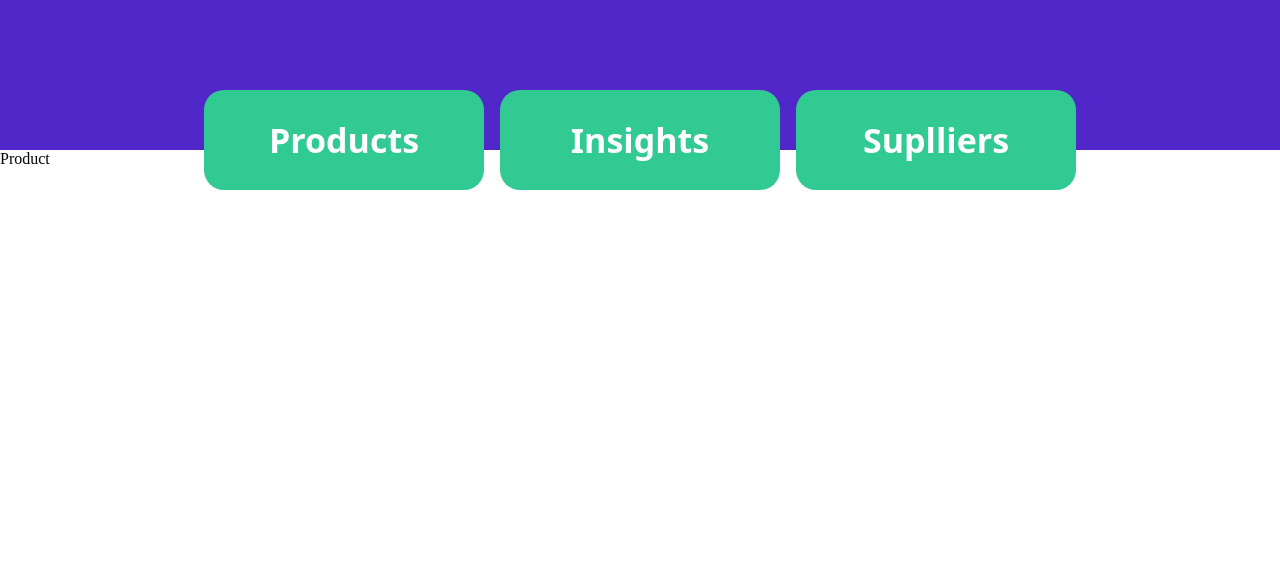
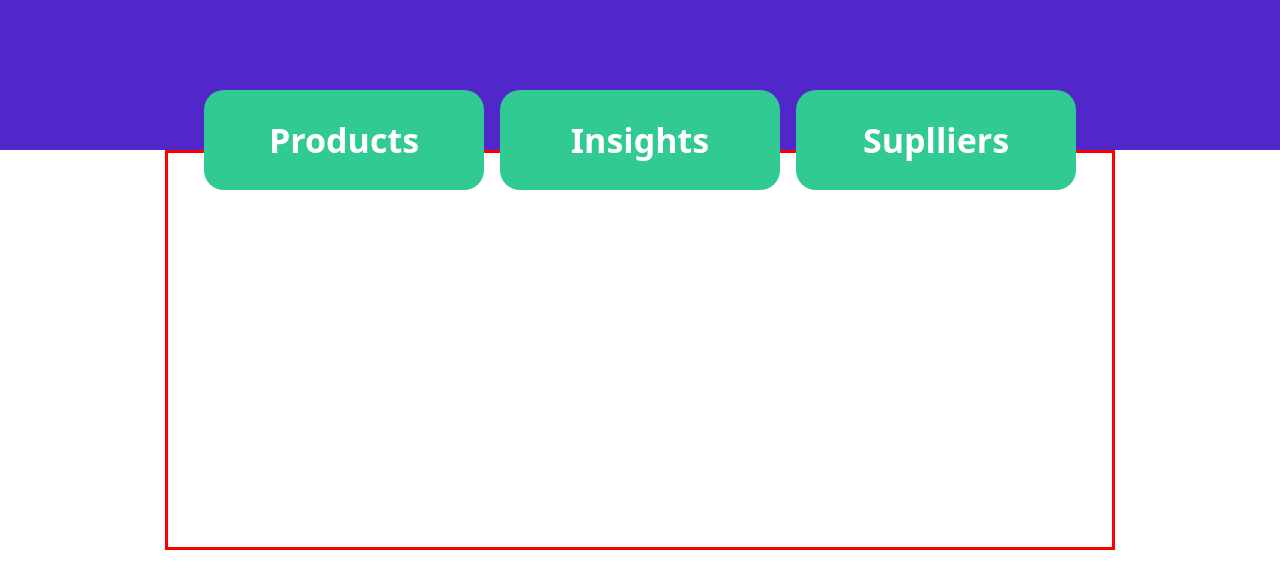
Before and after one commit to JoaoTorpe/stockFlow-FrontEnd, a React (Vite) app: page /products in a window 1280 px wide. Shown: the top 588 px of the page. Built offline with nearby package versions, Linux system fonts and the light colour scheme.

Commit message:
Product label jsx and css

```diff
--- a/src/components/App.css
+++ b/src/components/App.css
@@ -11,3 +11,10 @@ box-sizing: border-box;
     justify-content: center;
     align-items: flex-end;
 }
+
+section{
+display: flex;
+justify-content: center;
+align-items: center;
+
+}
--- /dev/null
+++ b/src/components/ProductLabel.jsx
@@ -0,0 +1,9 @@
+import React from 'react'
+
+const ProductLabel = (props) => {
+  return (
+    <div></div>
+  )
+}
+
+export default ProductLabel
--- a/src/routes/Product.css
+++ b/src/routes/Product.css
@@ -0,0 +1,10 @@
+.productContainer{
+    display: flex;
+    justify-content: center;
+    align-items: center;
+    min-height: 400px;
+    min-width: 950px;
+    border: solid red;
+    margin: auto;
+
+}
--- a/src/routes/Product.jsx
+++ b/src/routes/Product.jsx
@@ -1,8 +1,9 @@
 import React from 'react'
-
+import "./Product.css"
+import ProductLabel from '../components/ProductLabel'
 const Product = () => {
   return (
-    <div>Product</div>
+    <div className='productContainer'><ProductLabel/></div>
   )
 }
 
```
Also changed, not shown: src/components/ProductLabel.css (added).
